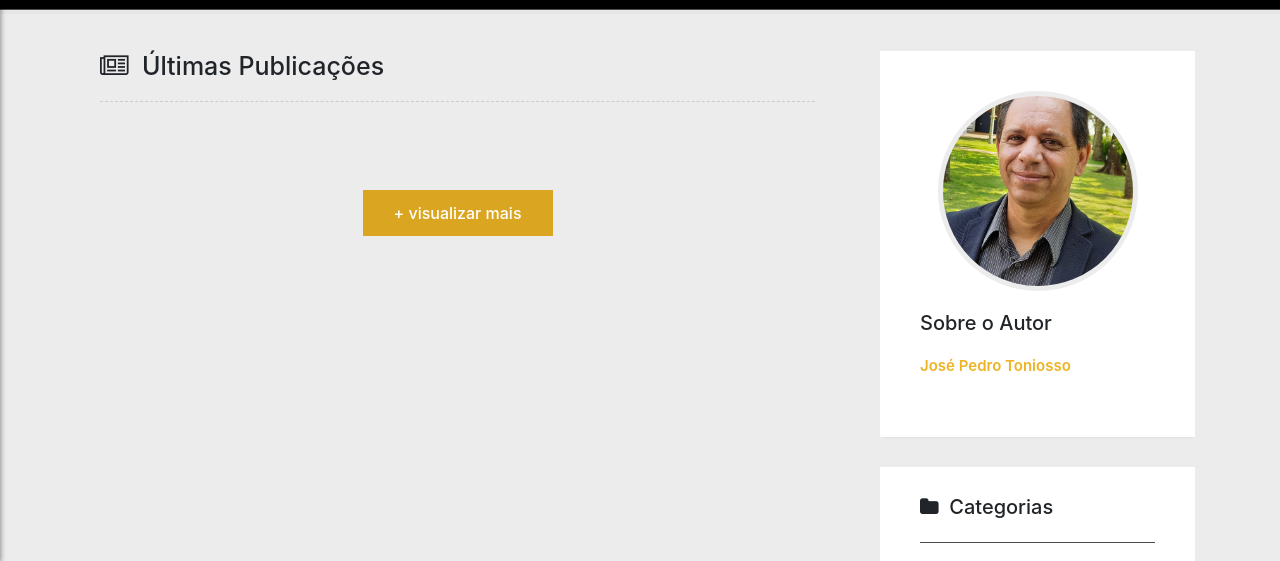
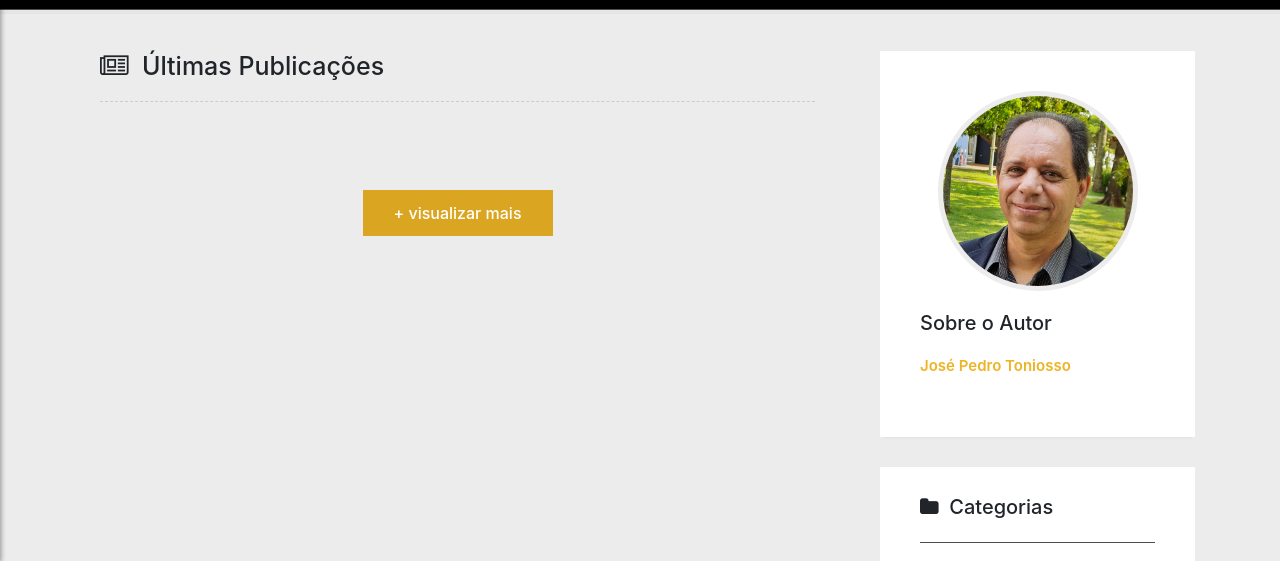
Before and after one commit to WevertonLima/bloghistoria, a plain HTML site: page client/home.html in a window 1280 px wide. Shown: the part 239-800 px from the top of the page. Drawn offline with Linux system fonts and the light colour scheme; no server answers.

Commit message:
fix imagem autor

```diff
--- a/client/assets/css/blog.css
+++ b/client/assets/css/blog.css
@@ -258,7 +258,7 @@ a.top-menu-item.link-social:last-child {
     background-image: url(../img/jp.jpeg);
     background-size: cover;
     background-repeat: no-repeat;
-    background-position: center center;
+    background-position: top center;
     width: 200px;
     height: 200px;
     border: 5px solid #ececec;
```
